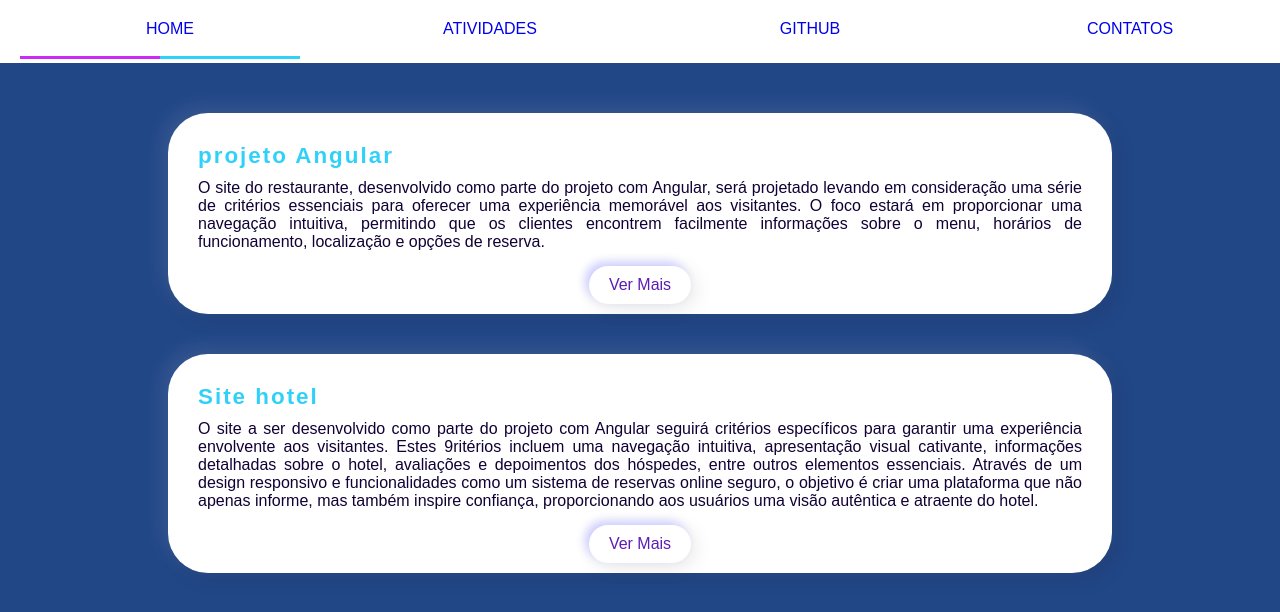
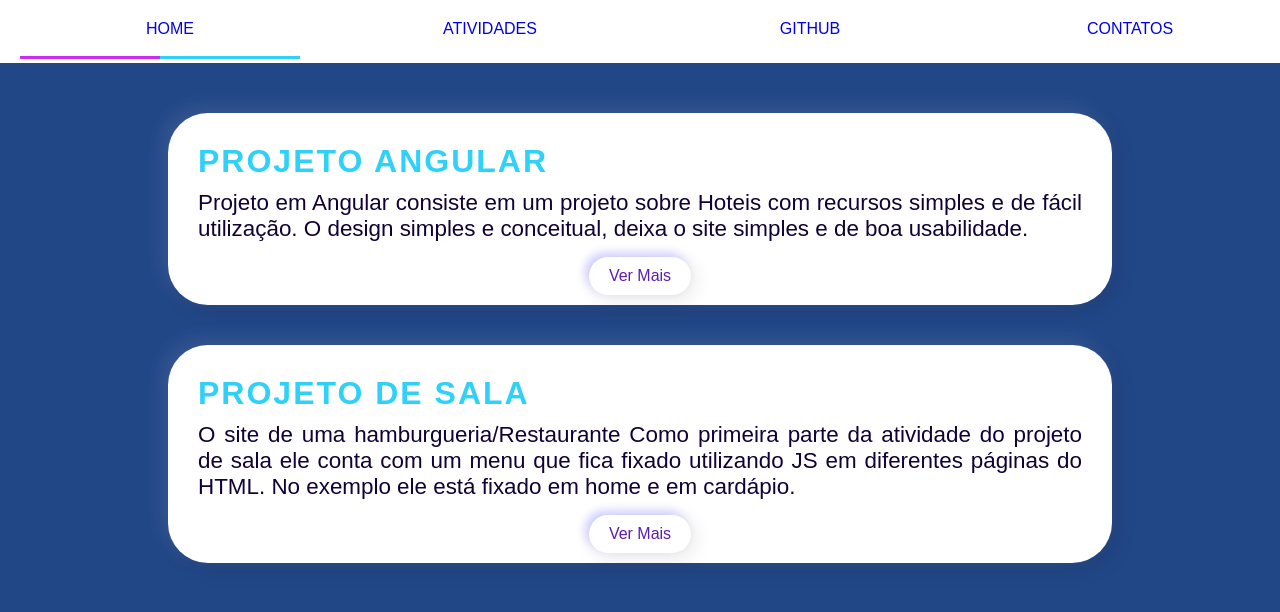
Before and after one commit to Jhennyf/Jhennyf.github.io, a plain HTML site: page index.html in a window 1280 px wide. Drawn offline with Linux system fonts and the light colour scheme.

Commit message:
atualizacao projetos de angular e da sala

```diff
--- a/index.html
+++ b/index.html
@@ -3,7 +3,7 @@
 
 <head>
     <meta charset="UTF-8">
-    <link rel="stylesheet" href="estilo.css">
+    <link rel="stylesheet" href="style.css">
     <link rel="hortcut icon" href="imagens/index/icone.png">
 
     <title>Portifólio Jhennyf</title>
@@ -14,7 +14,7 @@
         <menu>
             <ul>
                 <li><a href="#">Home</a></li>
-                <li><a href="atividades.html">Atividades</a></li>
+                <li><a href="Atividades/atividades.html">Atividades</a></li>
                 <li><a href="https://github.com/Jhennyf">Github</a></li>
                 <li><a href="https://www.linkedin.com/in/jhennyf-lima-7595ab237/">Contatos</a></li>
             </ul>
@@ -27,13 +27,10 @@
         <div class="card">
 
             <div class="contentbox">
-                <h2>projeto Angular</h2>
+                <h2>Projeto Angular</h2>
                 <p>
-                    O site do restaurante, desenvolvido como parte do projeto com Angular, será projetado levando em
-                    consideração uma série de critérios essenciais para oferecer uma experiência memorável aos
-                    visitantes. O foco estará em proporcionar uma navegação intuitiva, permitindo que os clientes
-                    encontrem facilmente informações sobre o menu, horários de funcionamento, localização e opções de
-                    reserva.
+                    Projeto em Angular consiste em um projeto sobre Hoteis com recursos simples e de fácil utilização.
+                    O design simples e conceitual, deixa o site simples e de boa usabilidade.
                 </p>
                 <a href="https://projeto-hotel-puce.vercel.app/"><span>Ver Mais</span></a>
             </div>
@@ -43,14 +40,10 @@
         <div class="card">
 
             <div class="contentbox">
-                <h2>Site hotel</h2>
+                <h2>Projeto de sala</h2>
                 <p>
-                    O site a ser desenvolvido como parte do projeto com Angular seguirá critérios específicos para
-                    garantir uma experiência envolvente aos visitantes. Estes 9ritérios incluem uma navegação intuitiva,
-                    apresentação visual cativante, informações detalhadas sobre o hotel, avaliações e depoimentos dos
-                    hóspedes, entre outros elementos essenciais. Através de um design responsivo e funcionalidades como
-                    um sistema de reservas online seguro, o objetivo é criar uma plataforma que não apenas informe, mas
-                    também inspire confiança, proporcionando aos usuários uma visão autêntica e atraente do hotel.
+                    O site de uma hamburgueria/Restaurante Como primeira parte da atividade do projeto de sala ele conta com um menu que fica fixado utilizando JS em diferentes páginas do HTML.
+                    No exemplo ele está fixado em home e em cardápio.
                 </p>
                 <a href="RestauranteWeb/index.html"><span>Ver Mais</span></a>
             </div>
--- a/estilo.css
+++ b/style.css
@@ -2,6 +2,7 @@
     margin: 0;
     padding: 0;
     box-sizing: border-box;
+
 }
 
 body {
@@ -107,8 +108,10 @@ article>p {
     margin-bottom: 10px;
     text-indent: 20px;
 }
+
+
 .contentbox h2{
- font-size: 30px;
+ font-size: 50px;
 }
 .container {
     margin: 20px;
@@ -155,7 +158,8 @@ article>p {
 .container .card .contentbox h2 {
     color: #30D1F8;
     font-weight: 700;
-    font-size: 1.4em;
+    font-size: 2em;
+    text-transform: uppercase;
     letter-spacing: 2px;
     margin-bottom: 10px;
     text-align: left;
@@ -164,6 +168,7 @@ article>p {
 .container .card .contentbox p {
     text-align: justify;
     color: #110134;
+    font-size: 1.4em;
 }
 
 .container .card .contentbox a {
```
Also changed, not shown: atividades.html (+2 -2 lines).
